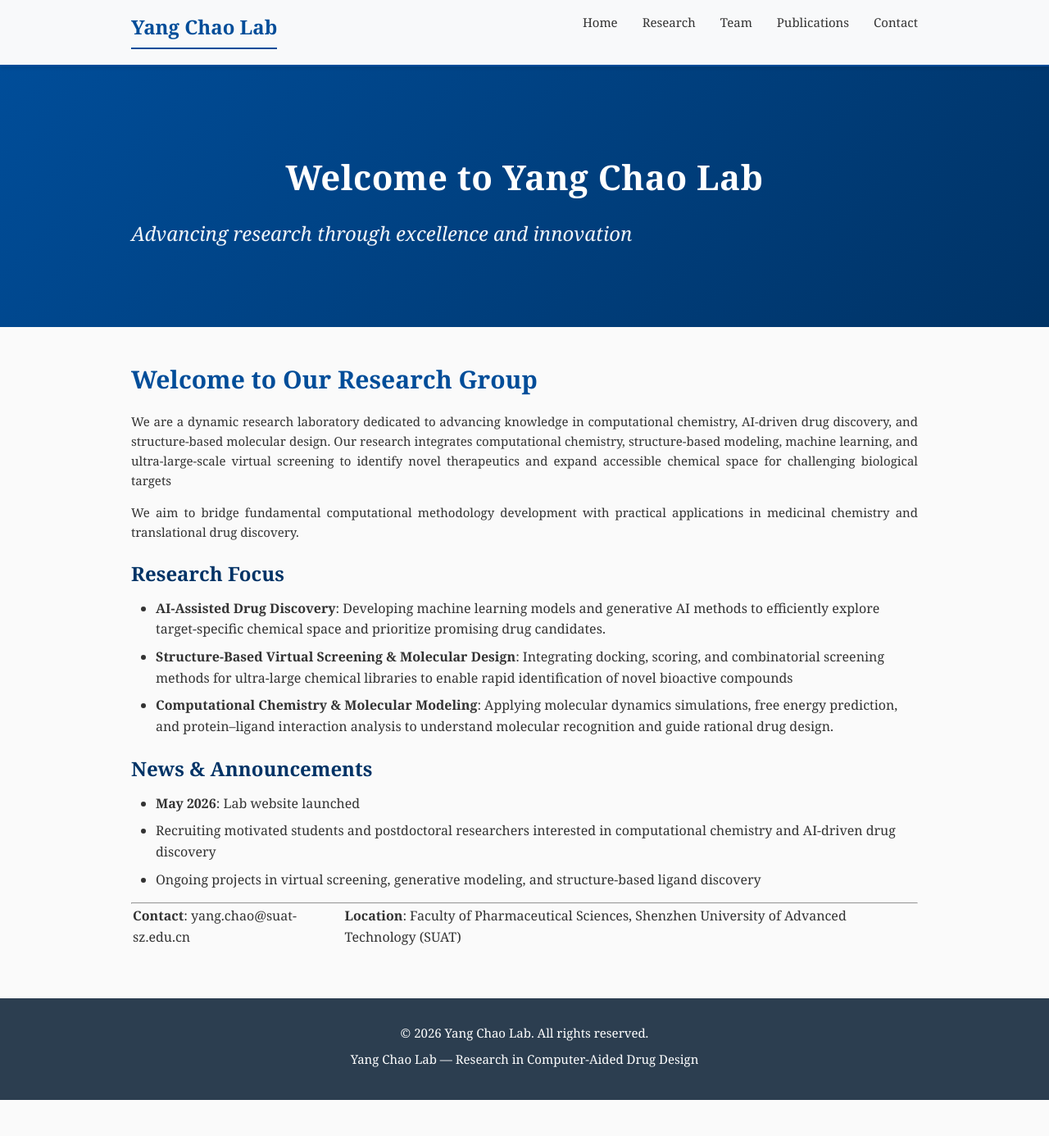
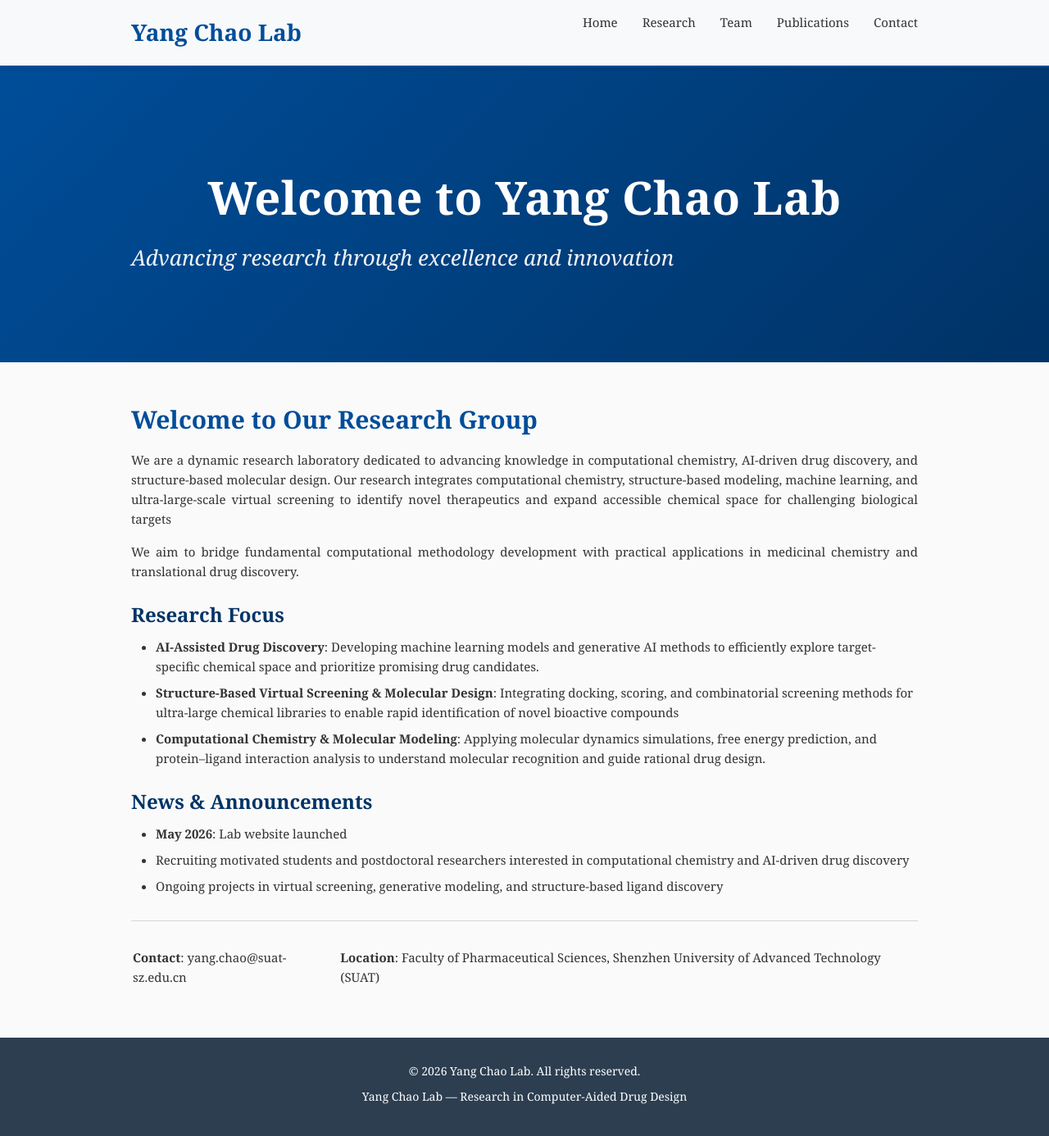
Before and after one commit to cyangNYU/yang_lab.github.io, a Jekyll site: the page built from index.md, in a window 1280 px wide and 1387 px high. Shown: the whole window at 82% size. Built offline with Jekyll 4.4.1, drawn with Linux system fonts in a browser that asks for light colours.

Commit message:
update webpage

```diff
--- a/assets/css/style.css
+++ b/assets/css/style.css
@@ -9,6 +9,7 @@
 body {
     font-family: 'Georgia', 'Times New Roman', serif;
     line-height: 1.6;
+    font-size: 15px;
     color: #333;
     background-color: #fafafa;
 }
@@ -41,11 +42,13 @@ header {
 }
 
 .logo h1 {
-    font-size: 24px;
+    font-size: 28px;
     font-weight: 600;
     color: #004d99;
     margin: 0;
     display: block !important;
+    border: none;
+    padding-bottom: 0;
 }
 
 .logo a {
@@ -81,21 +84,24 @@ header {
 .hero {
     background: linear-gradient(135deg, #004d99 0%, #003366 100%);
     color: white;
-    padding: 80px 20px;
+    padding: 90px 20px;
     text-align: center;
-    margin-bottom: 40px;
+    margin-bottom: 50px;
 }
 
 .hero h1 {
-    font-size: 42px;
+    font-size: 56px;
     font-weight: 600;
-    margin-bottom: 15px;
+    margin-bottom: 20px;
     letter-spacing: 0.5px;
     display: block;
+    color: white;
+    border: none;
+    padding-bottom: 0;
 }
 
 .hero p {
-    font-size: 24px;
+    font-size: 26px;
     font-style: italic;
     opacity: 0.95;
 }
@@ -109,48 +115,53 @@ main > h1 {
     display: none !important;
 }
 
+/* Main Page Titles */
 h1 {
-    font-size: 32px;
+    font-size: 38px;
     color: #004d99;
-    margin: 30px 0 20px 0;
-    border-bottom: 2px solid #004d99;
-    padding-bottom: 10px;
+    margin: 35px 0 25px 0;
+    padding-bottom: 8px;
     line-height: 1.2;
+    border-bottom: 1px solid #d0d7de;
 }
 
+/* Section Titles */
 h2 {
     font-size: 30px;
     color: #004d99;
-    margin: 25px 0 15px 0;
-    margin-top: 30px;
+    margin: 35px 0 18px 0;
+    line-height: 1.3;
 }
 
+/* Subsection Titles */
 h3 {
     font-size: 24px;
     color: #003366;
-    margin: 20px 0 10px 0;
+    margin: 25px 0 12px 0;
+    line-height: 1.3;
 }
 
 h4 {
-    font-size: 16px;
+    font-size: 18px;
     color: #333;
     font-weight: 600;
-    margin: 15px 0 8px 0;
+    margin: 18px 0 10px 0;
 }
 
 p {
     font-size: 15px;
-    margin-bottom: 15px;
+    margin-bottom: 16px;
     text-align: justify;
 }
 
 ul, ol {
     margin-left: 30px;
-    margin-bottom: 15px;
+    margin-bottom: 18px;
 }
 
 ul li, ol li {
     margin-bottom: 8px;
+    font-size: 15px;
 }
 
 a {
@@ -168,10 +179,10 @@ a:hover {
 .team-member {
     background: white;
     border-left: 4px solid #004d99;
-    padding: 20px;
-    margin: 20px 0;
-    border-radius: 4px;
-    box-shadow: 0 2px 4px rgba(0, 0, 0, 0.05);
+    padding: 22px;
+    margin: 22px 0;
+    border-radius: 6px;
+    box-shadow: 0 2px 6px rgba(0, 0, 0, 0.05);
 }
 
 .team-member h3 {
@@ -185,16 +196,16 @@ a:hover {
 /* Publications */
 .publication-item {
     background: white;
-    padding: 18px;
-    margin: 15px 0;
-    border-radius: 4px;
+    padding: 20px;
+    margin: 18px 0;
+    border-radius: 6px;
     border-left: 4px solid #004d99;
-    box-shadow: 0 2px 4px rgba(0, 0, 0, 0.05);
+    box-shadow: 0 2px 6px rgba(0, 0, 0, 0.05);
     transition: box-shadow 0.3s ease;
 }
 
 .publication-item:hover {
-    box-shadow: 0 4px 8px rgba(0, 0, 0, 0.1);
+    box-shadow: 0 4px 10px rgba(0, 0, 0, 0.1);
 }
 
 .publication-item em {
@@ -204,17 +215,17 @@ a:hover {
 /* Contact Section */
 .contact-info {
     background: white;
-    padding: 20px;
-    border-radius: 4px;
+    padding: 22px;
+    border-radius: 6px;
     border-left: 4px solid #004d99;
-    margin: 20px 0;
-    box-shadow: 0 2px 4px rgba(0, 0, 0, 0.05);
+    margin: 22px 0;
+    box-shadow: 0 2px 6px rgba(0, 0, 0, 0.05);
 }
 
 .contact-info dt {
     font-weight: 600;
     color: #004d99;
-    margin-top: 10px;
+    margin-top: 12px;
 }
 
 .contact-info dd {
@@ -225,11 +236,18 @@ a:hover {
 /* Research Areas */
 .research-area {
     background: white;
-    padding: 20px;
-    margin: 20px 0;
-    border-radius: 4px;
+    padding: 22px;
+    margin: 22px 0;
+    border-radius: 6px;
     border-left: 4px solid #004d99;
-    box-shadow: 0 2px 4px rgba(0, 0, 0, 0.05);
+    box-shadow: 0 2px 6px rgba(0, 0, 0, 0.05);
+}
+
+/* Horizontal Rule */
+hr {
+    border: none;
+    border-top: 1px solid #d0d7de;
+    margin: 30px 0;
 }
 
 /* Footer */
@@ -245,6 +263,7 @@ footer {
 footer p {
     margin-bottom: 8px;
     text-align: center;
+    font-size: 14px;
 }
 
 footer a {
@@ -257,34 +276,56 @@ footer a:hover {
 
 /* Responsive Design */
 @media (max-width: 768px) {
+
+    .navbar .container {
+        flex-direction: column;
+        gap: 15px;
+    }
+
     .nav-menu {
         flex-direction: column;
         gap: 10px;
+        align-items: center;
     }
 
     .logo h1 {
+        font-size: 22px;
+    }
+
+    h1 {
+        font-size: 30px;
+    }
+
+    h2 {
+        font-size: 24px;
+    }
+
+    h3 {
         font-size: 20px;
     }
 
-    h1 {
-        font-size: 24px;
+    .hero {
+        padding: 70px 20px;
     }
 
-    h2 {
+    .hero h1 {
+        font-size: 40px;
+    }
+
+    .hero p {
         font-size: 20px;
     }
 
-    .hero h1 {
-        font-size: 28px;
-    }
-
-    .hero p {
-        font-size: 16px;
+    p,
+    ul li,
+    ol li {
+        font-size: 14px;
     }
 }
 
 /* Print Styles */
 @media print {
+
     header,
     footer {
         display: none;
@@ -292,5 +333,16 @@ footer a:hover {
 
     body {
         background-color: white;
+        color: black;
+    }
+
+    .hero {
+        background: none;
+        color: black;
+        padding: 20px 0;
+    }
+
+    .hero h1 {
+        color: black;
     }
 }
```
